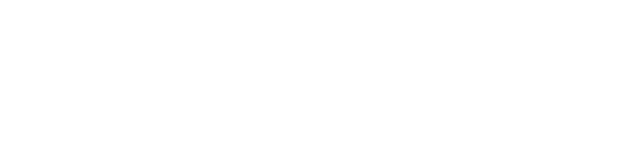
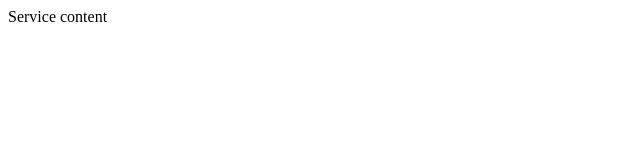
Before and after one commit to Spectatour/999-gitconflict, a website: page index.html in a window 1280 px wide. Shown: the whole page, without its empty margins (0-640 px from the left). Drawn offline with Linux system fonts and the light colour scheme.

Commit message:
Services update

```diff
--- a/index.html
+++ b/index.html
@@ -11,6 +11,9 @@
     <!-- header end -->
 
     <!-- services start -->
+    <services>
+        Service content
+    </services>
     <!-- services end -->
 
     <!-- contact start -->
```
